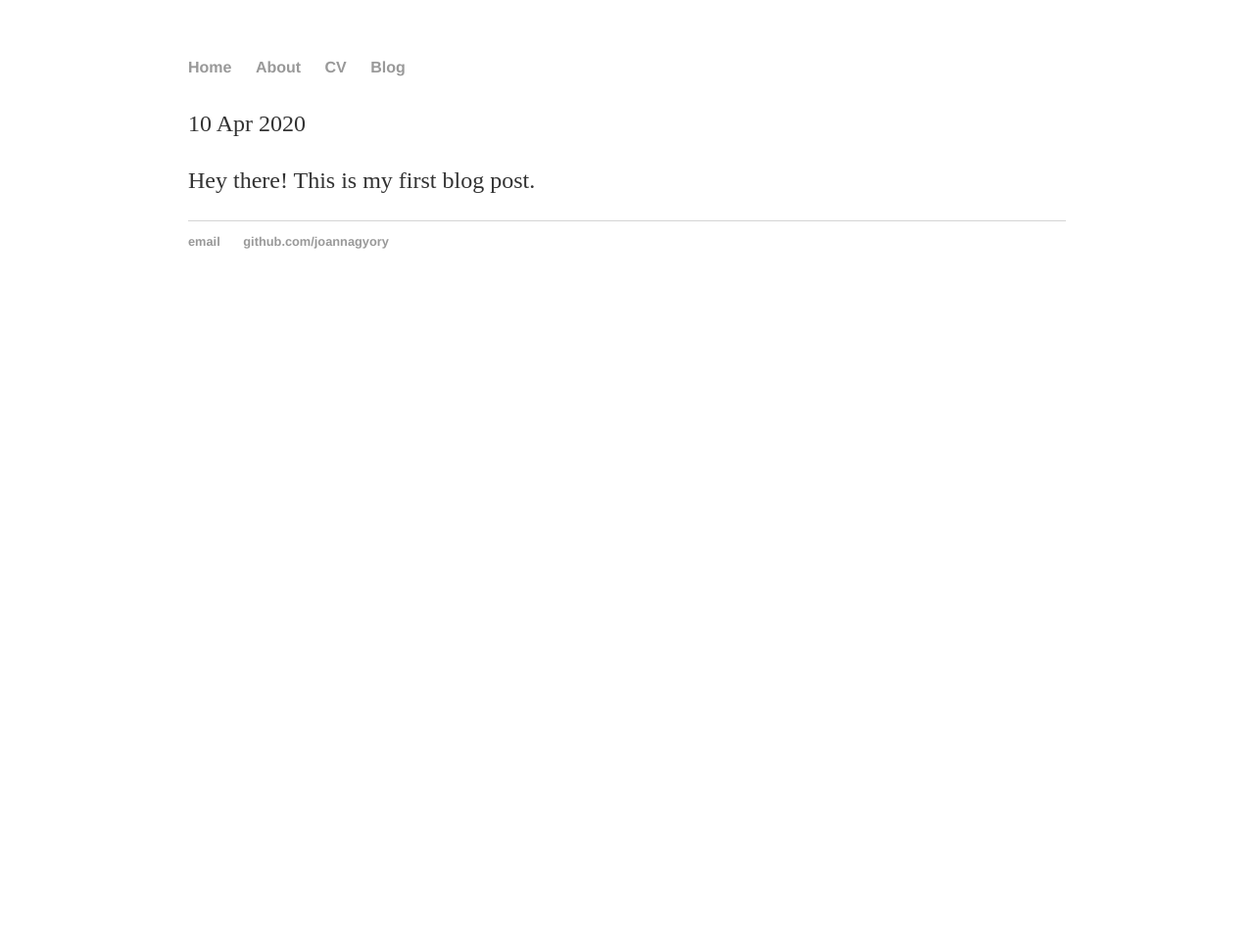
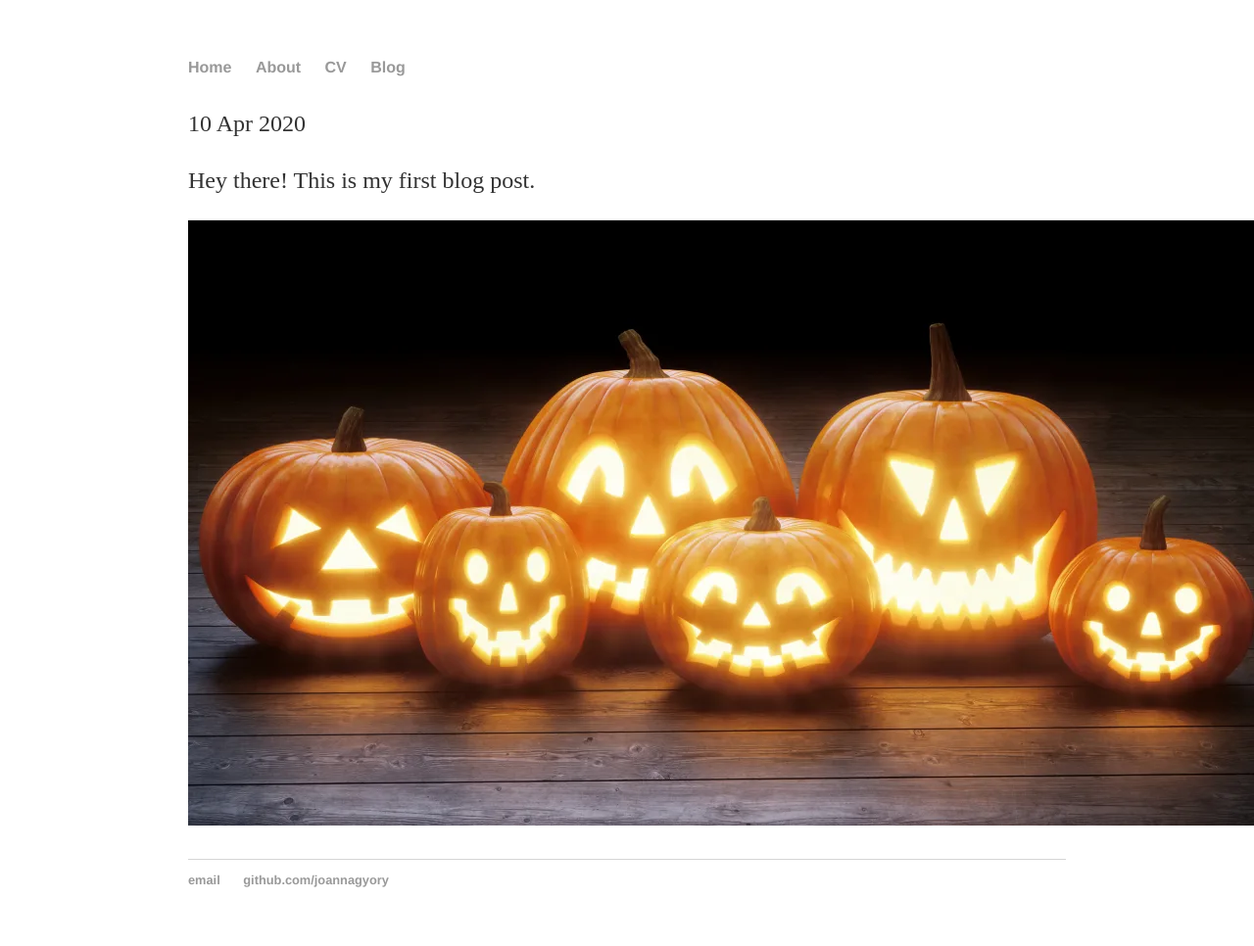
Before and after one commit to sallyakuffo/sallyakuffo.github.io, a Jekyll site: the page built from _posts/2020-04-09-first-post.md, in a window 1280 px wide. Shown: the whole page at 98% size. Built offline with Jekyll 4.4.1, drawn with Linux system fonts in a browser that asks for light colours; our own code applies the rules of GitHub Pages for plain Markdown files; before the commit the page ends 900 px from its top, so only the background shows below that.

Commit message:
Update 2020-04-09-first-post.md

```diff
--- a/_posts/2020-04-09-first-post.md
+++ b/_posts/2020-04-09-first-post.md
@@ -1,7 +1,9 @@
 ---
-layout:post
+layout: post
 title:"First Blog"
-date:2020-04-09
+date: 2020-04-09
 ---
 
 Hey there! This is my first blog post.
+
+![Image](https://github.com/sallyakuffo/sallyakuffo.github.io/blob/master/images/JackOLanterns.png?raw=true)
```
